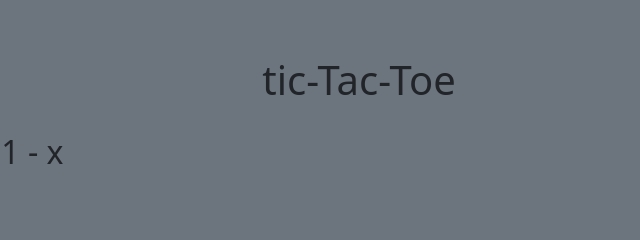
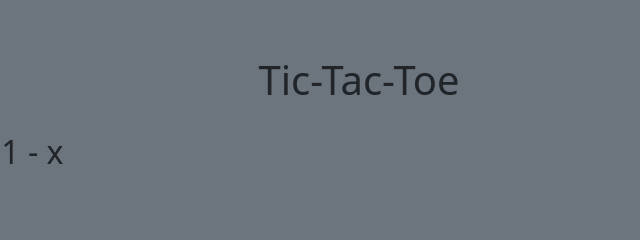
Before and after one commit to evan-el-evan247/TicTacToe, a website: page index.html in a window 1280 px wide. Shown: the top 240 px of the page, 281-921 px from the left. Drawn offline with nearby package versions, Linux system fonts and the light colour scheme.

Commit message:
Update index.html

```diff
--- a/index.html
+++ b/index.html
@@ -20,7 +20,7 @@
 
             <div class="row pt-2">
                 <div class="col">
-                    <h1 class="m-3">tic-Tac-Toe</h1>
+                    <h1 class="m-3">Tic-Tac-Toe</h1>
                 </div>
             </div>
 
```
